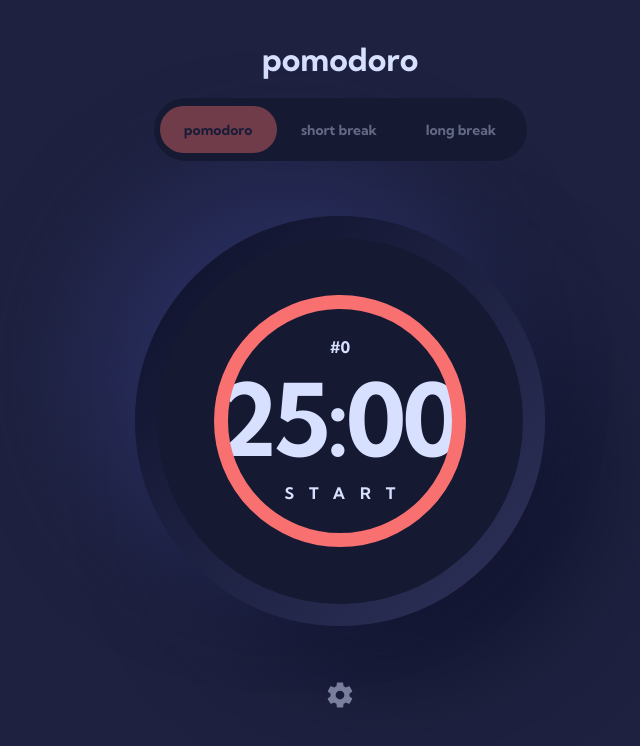
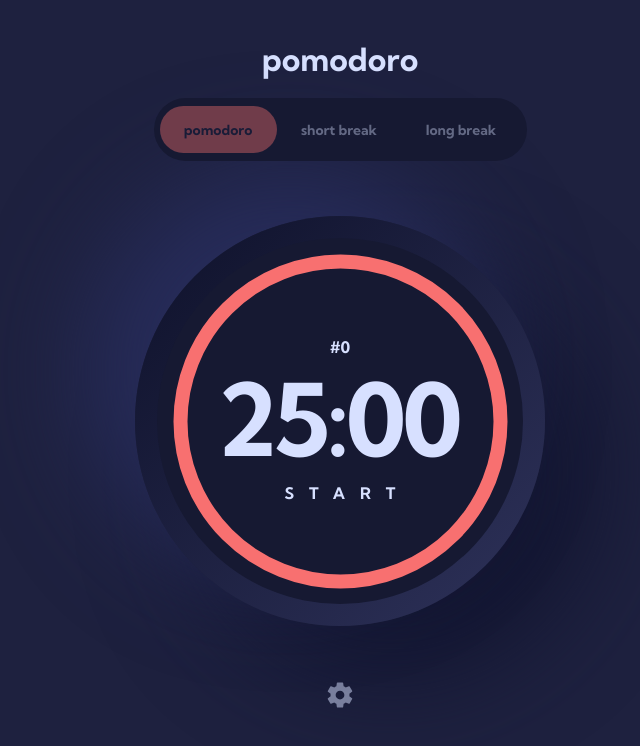
Before and after one commit to Furxx2000/Pomodoro-app, a React (Vite) app: page / in a window 1280 px wide. Shown: the top 746 px of the page, without its empty margins (300-940 px from the left). Built offline with nearby package versions, Linux system fonts and the light colour scheme.

Commit message:
Add mql to detect current device width

```diff
--- a/src/components/UI/Timer/TimerProgressBar.tsx
+++ b/src/components/UI/Timer/TimerProgressBar.tsx
@@ -6,22 +6,25 @@ export default function TimerProgressBar() {
     ?.value;
   const mode = +modes.filter((mode) => mode.isSelected)[0]?.value;
   const curValue = theme / (mode * 60);
+  let mql = matchMedia('(min-width: 768px)');
+  let strokeValue = mql.matches ? 1005 : 745;
+  let circleValue = mql.matches ? 160 : 119;
 
   return (
-    <svg className='absolute w-[258px] h-[258px] place-self-center'>
+    <svg className='absolute w-[258px] h-[258px] place-self-center md:w-[353px] md:h-[353px]'>
       <circle
         cx='50%'
         cy='50%'
-        r='119'
+        r={circleValue}
         className='timer-progress-bar transition ease-in'
       ></circle>
       <circle
         cx='50%'
         cy='50%'
-        r='119'
+        r={circleValue}
         style={{
-          strokeDasharray: 745,
-          strokeDashoffset: `calc(745 - (745 * ${
+          strokeDasharray: `${strokeValue}`,
+          strokeDashoffset: `calc(${strokeValue} - (${strokeValue} * ${
             +curValue.toFixed(3) * 100
           } / 100)`,
         }}
```
